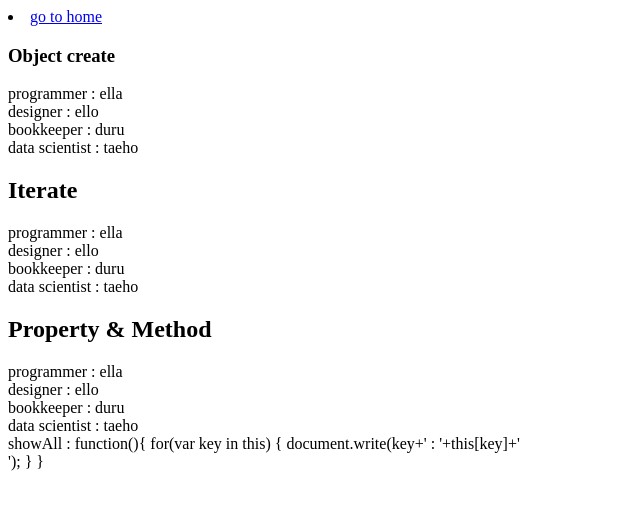
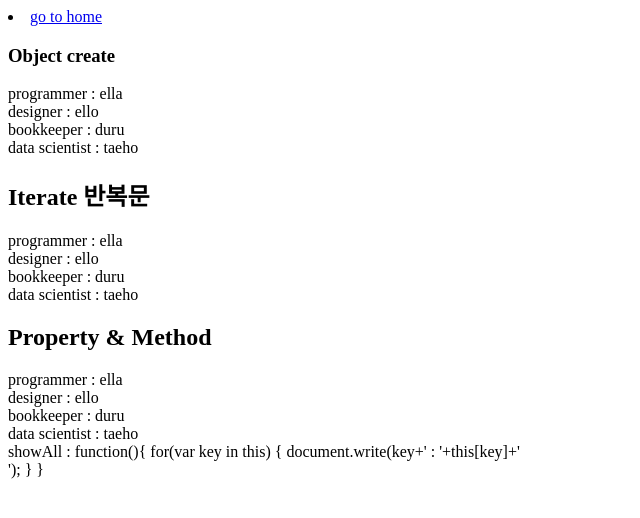
Before and after one commit to ellachoy/frontend_review, a plain HTML site: page object.html in a window 1280 px wide. Shown: the whole page, without its empty margins (0-640 px from the left). Drawn offline with Linux system fonts and the light colour scheme.

Commit message:
obj_iterate

```diff
--- a/object.html
+++ b/object.html
@@ -15,15 +15,19 @@
          "programmer":"ella",
          "designer":"ello",
      };
+     console.log(coworkers)
+
      document.write("programmer : "+coworkers.programmer+"<br>");
      document.write("designer : "+coworkers.designer+"<br>");
+    //  add
       coworkers.bookkeeper = "duru";
       document.write("bookkeeper : "+coworkers.bookkeeper+"<br>");
+      // coworkers.data scientist  will not accept. use []
       coworkers["data scientist"] = "taeho";
       document.write("data scientist : "+coworkers["data scientist"]+"<br>");
 
     </script>
-    <h2>Iterate</h2>
+    <h2>Iterate 반복문</h2>
     <script>
       for(var key in coworkers) {
         document.write(key+' : '+coworkers[key]+'<br>');
```
